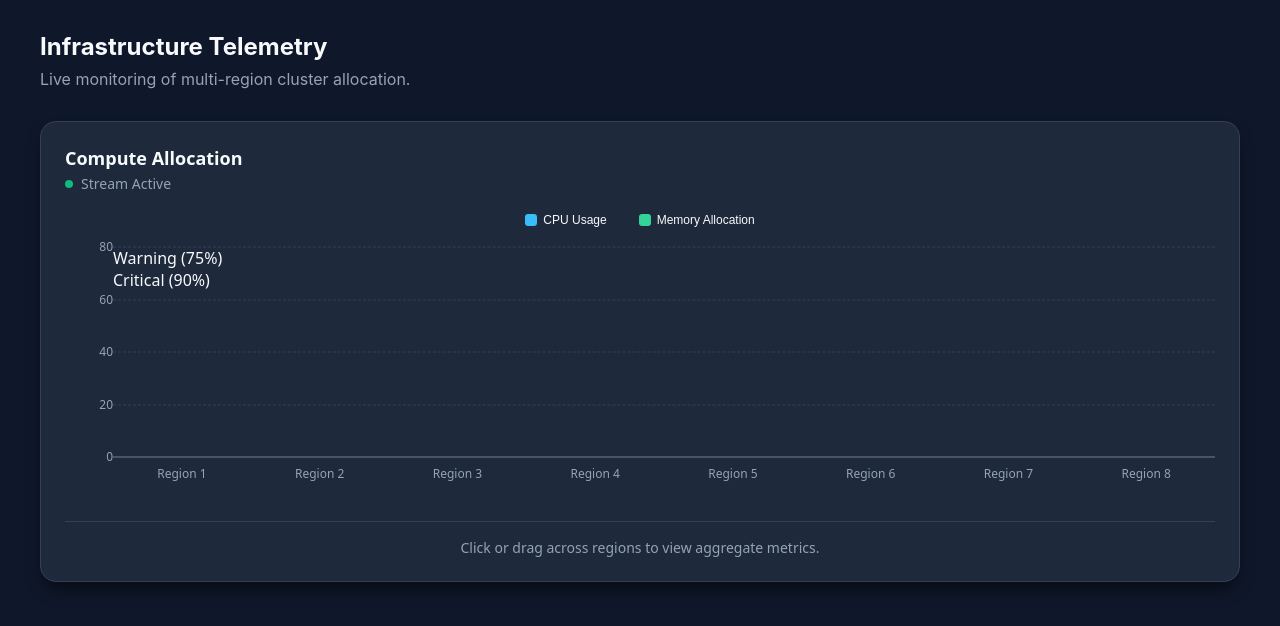
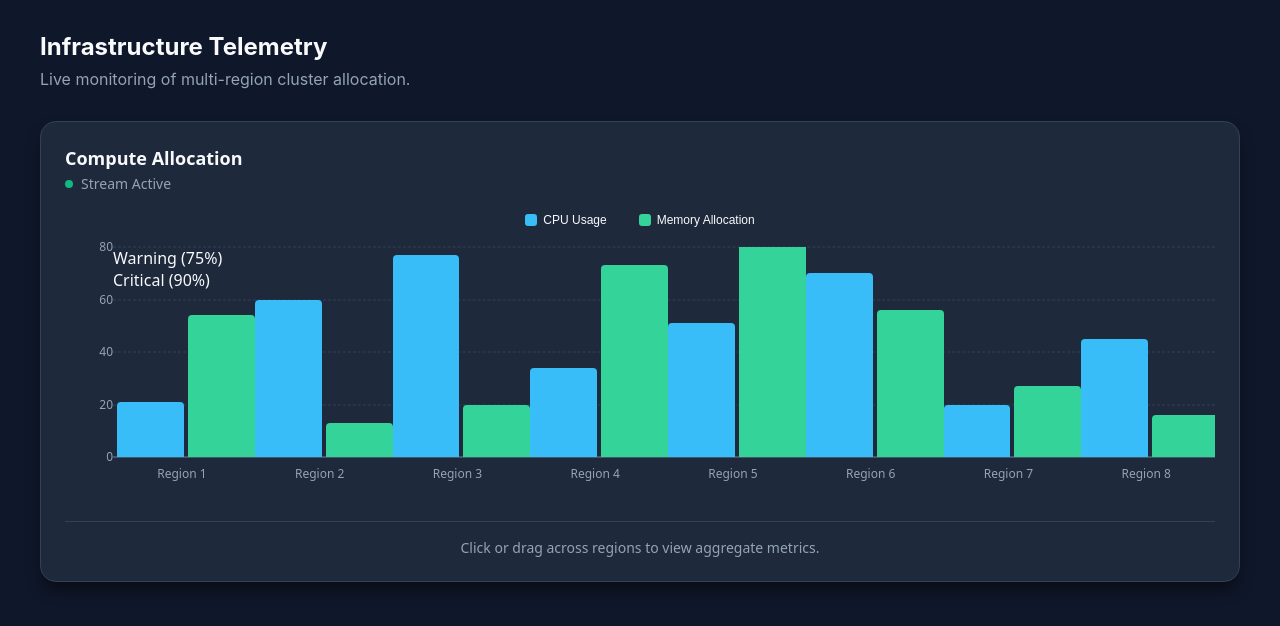
Before and after one commit to Praveen343577/Analytics-Bar-Graph, a React (Vite) app: page / in a window 1280 px wide. Shown: the top 626 px of the page. Built offline with nearby package versions, Linux system fonts and the light colour scheme.

Commit message:
feat: implement animated Bar component for analytics graph using framer-motion

```diff
--- a/src/components/AnalyticsBarGraph/features/Bars/Bar.tsx
+++ b/src/components/AnalyticsBarGraph/features/Bars/Bar.tsx
@@ -45,7 +45,10 @@ const BarComponent: React.FC<BarProps> = ({
       style={{
         '--bar-color': color,
         backgroundColor: 'var(--bar-color)',
-        pointerEvents: isHidden ? 'none' : 'auto'
+        pointerEvents: isHidden ? 'none' : 'auto',
+        flex: isStacked ? 'none' : 1,
+        width: '100%',
+        borderRadius: isStacked ? '0' : '4px 4px 0 0',
       } as React.CSSProperties}
       role="graphics-symbol"
       aria-label={`${data.label}: ${data.value}`}
```
